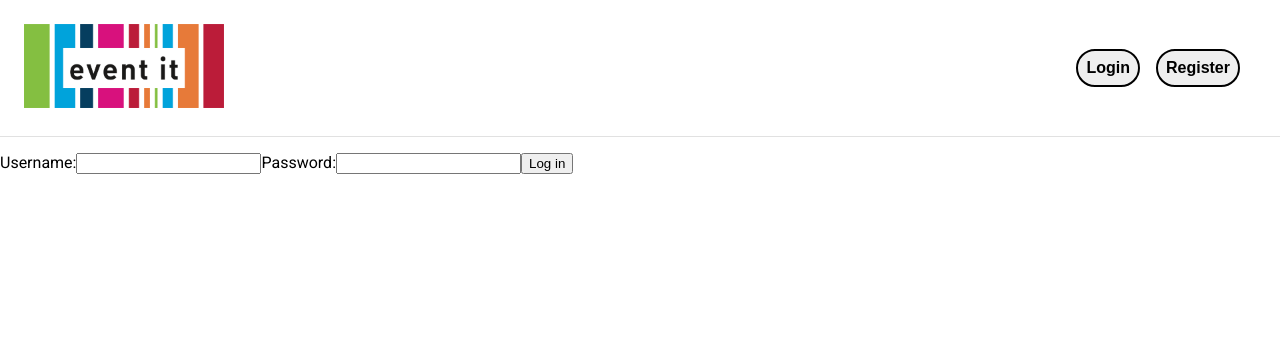
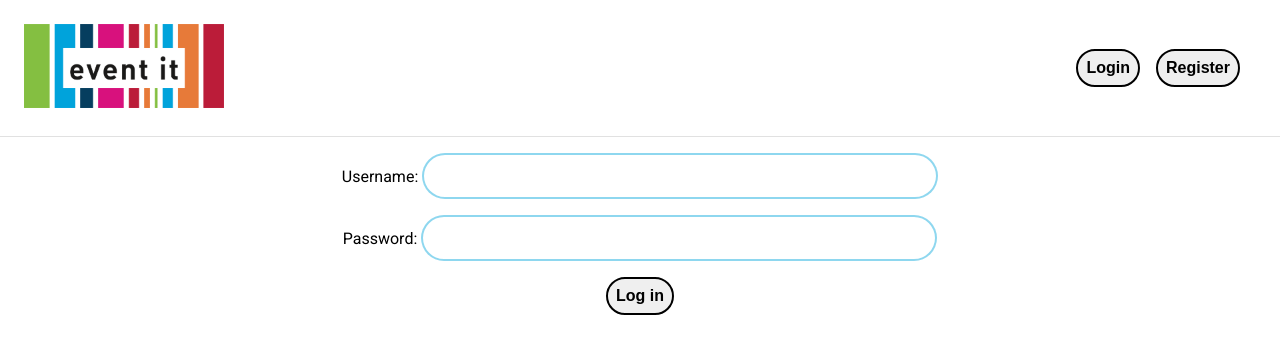
Before and after one commit to rossw01/events-app, a React (Create React App) app: page /#/login in a window 1280 px wide. Shown: the top 354 px of the page. Built offline with nearby package versions, Linux system fonts and the light colour scheme.

Commit message:
Styled login component and search bar #44

```diff
--- a/src/App.js
+++ b/src/App.js
@@ -31,6 +31,7 @@ function App() {
 								display: "flex",
 								justifyContent: "center",
 								margin: "0 1rem 0.8rem 1rem",
+								textAlign: "center",
 							}}
 						>
 							🎊 Upcoming Events:
--- a/src/components/EventsList/Event.jsx
+++ b/src/components/EventsList/Event.jsx
@@ -1,5 +1,5 @@
 import React from "react";
-import { FaCalendarAlt, FaClock, FaMapMarkerAlt } from "react-icons/fa";
+import { FaCalendarAlt, FaClock, FaMapMarkerAlt, FaUser } from "react-icons/fa";
 import "./Event.css";
 
 const Event = (props) => {
@@ -23,6 +23,10 @@ const Event = (props) => {
 					<FaCalendarAlt className="card-info-icon" />
 					<span className="card-info-text">{props.date}</span>
 				</div>
+				<div className="card-info-item">
+					<FaUser className="card-info-icon" />
+					<span className="card-info-text">{props.username}</span>
+				</div>
 			</div>
 		</div>
 	);
--- a/src/components/EventsList/EventsList.css
+++ b/src/components/EventsList/EventsList.css
@@ -27,7 +27,7 @@
 	margin-bottom: 1rem;
 	height: 2.5rem;
 	width: 30rem;
-	border-radius: 20px;
+	border-radius: 30px;
 	padding-inline: 1rem;
 	border: 2px solid #00a5dc71;
 }
@@ -44,4 +44,8 @@
 	.fb-row {
 		margin-inline: 0;
 	}
+	.big-searchbar {
+		width: 100%;
+		margin-inline: 1vw;
+	}
 }
--- a/src/components/EventsList/EventsList.jsx
+++ b/src/components/EventsList/EventsList.jsx
@@ -41,6 +41,7 @@ const EventsList = (props) => {
 						date={event.date}
 						time={event.time}
 						image={event.image}
+						username={event.username}
 						id={event._id}
 					/>
 				);
@@ -51,12 +52,10 @@ const EventsList = (props) => {
 	return (
 		<>
 			<div className="fb-row">
-				<form>
-					<input
-						onChange={(event) => setSearch(event.target.value)}
-						className="big-searchbar"
-					/>
-				</form>
+				<input
+					onChange={(event) => setSearch(event.target.value)}
+					className="big-searchbar"
+				/>
 			</div>
 			<div className="fb-row event-view">{buildEvents()}</div>
 		</>
--- a/src/components/Login.jsx
+++ b/src/components/Login.jsx
@@ -46,24 +46,32 @@ const Login = (props) => {
 
 	return (
 		<div>
-			<form onSubmit={(event) => submitHandler(event)}>
+			<form
+				onSubmit={(event) => submitHandler(event)}
+				className="fb-col centered"
+				style={{ height: "auto" }}
+			>
 				<label>
-					Username:
+					Username:<>&nbsp;</>
 					<input
 						type="text"
 						name="username"
+						className="big-searchbar"
 						onChange={(event) => handleChange(event)}
 					/>
 				</label>
 				<label>
-					Password:
+					Password:<>&nbsp;</>
 					<input
 						type="text"
 						name="password"
+						className="big-searchbar"
 						onChange={(event) => handleChange(event)}
 					/>
 				</label>
-				<button type="submit">Log in</button>
+				<button type="submit" className="header-btn profile">
+					Log in
+				</button>
 			</form>
 		</div>
 	);
--- a/src/components/NewEvent.css
+++ b/src/components/NewEvent.css
@@ -4,3 +4,8 @@
 	justify-content: center;
 	gap: 5rem;
 }
+
+.centered {
+	justify-content: center;
+	align-items: center;
+}
```
Also changed, not shown: src/todo.txt.
